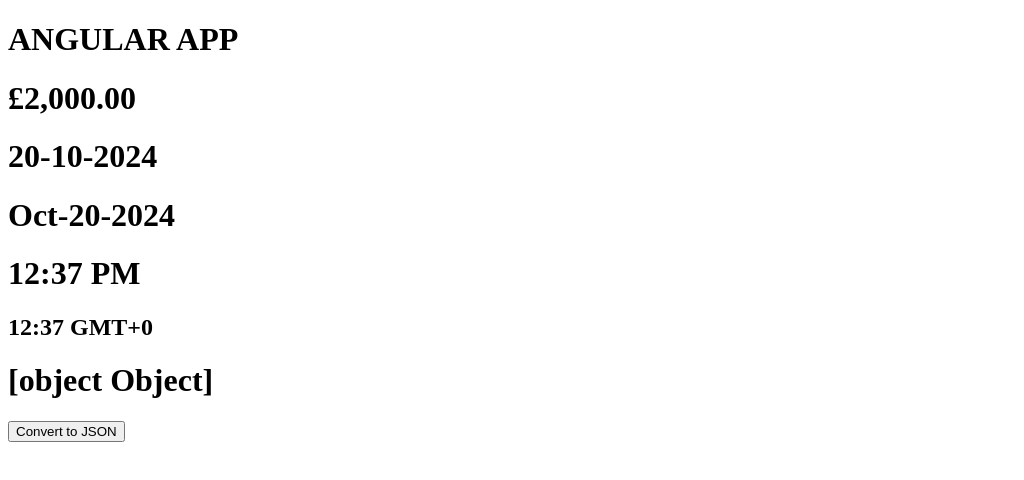
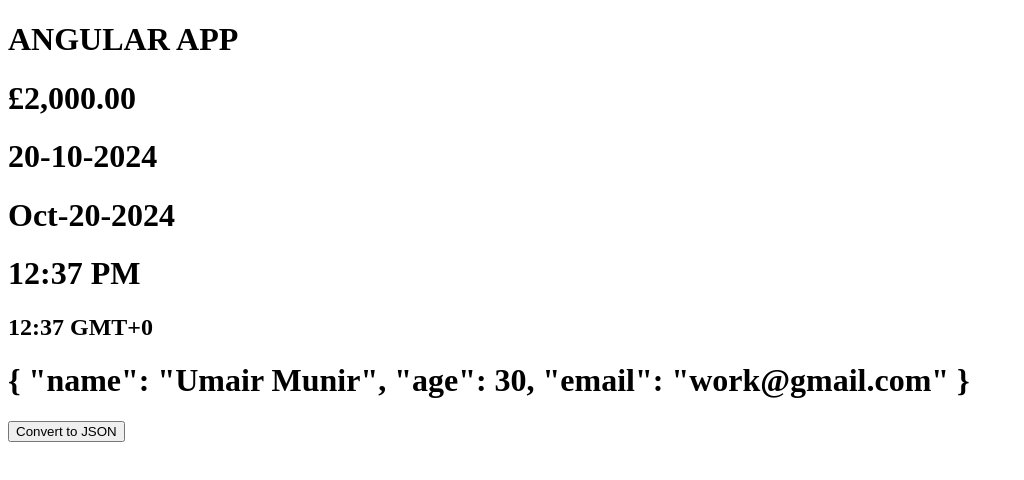
Before and after one commit to B00ttl3/Pipes-In-Angular, an Angular app: page / in a window 1280 px wide. Shown: the top 480 px of the page, without its empty margins (0-1024 px from the left). Built offline with nearby package versions, Linux system fonts and the light colour scheme.

Commit message:
Learnt about the JSON pipe of Angular

```diff
--- a/src/app/app.component.html
+++ b/src/app/app.component.html
@@ -78,7 +78,9 @@
 <h2>{{ today | date : 'HH:mm z' }}</h2>
 
 
-<!-- JSON Pipes: -->
+<!-- JSON Pipes: as the view can not read the object. so we use the JSON pipe so that it can easily read the object inside the TS file. same as other pipes add JsonPipe inside the TS file and then put the json after the pipe symbol here in HTML -->
 
-<h1>{{ user }}</h1>
+<h1>{{ user | json }}</h1>
+
 <button (click)="convertJson()" > Convert to JSON </button>
+<!-- This button way is the JS way and not Angular way -->
--- a/src/app/app.component.ts
+++ b/src/app/app.component.ts
@@ -1,4 +1,4 @@
-import { CurrencyPipe, DatePipe, DecimalPipe, LowerCasePipe, PercentPipe, TitleCasePipe, UpperCasePipe } from '@angular/common';
+import { CurrencyPipe, DatePipe, DecimalPipe, JsonPipe, LowerCasePipe, PercentPipe, TitleCasePipe, UpperCasePipe } from '@angular/common';
 import { Component } from '@angular/core';
 @Component({
   selector: 'app-root',
@@ -11,6 +11,7 @@ import { Component } from '@angular/core';
     PercentPipe,
     CurrencyPipe,
     DatePipe,
+    JsonPipe
   ],
   templateUrl: './app.component.html',
   styleUrl: './app.component.css'
```
